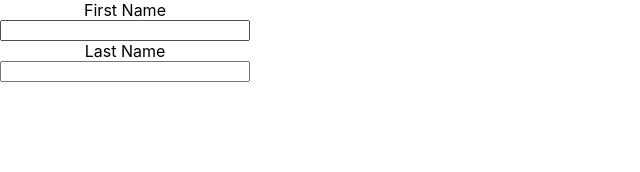
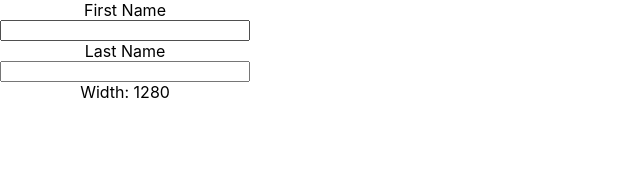
Before and after one commit to napatwongchr/codecamp-intro-to-hooks, a React (Create React App) app: page / in a window 1280 px wide. Shown: the top 172 px of the page, without its empty margins (0-640 px from the left). Built offline with nearby package versions, Linux system fonts and the light colour scheme; the HTML template or start-up script is replaced by a standard one.

Commit message:
add form hooks

```diff
--- a/src/components/FormHook.js
+++ b/src/components/FormHook.js
@@ -1,9 +1,11 @@
-import React, { useState } from "react";
+import React, { useState, useEffect } from "react";
 import "./Form.css";
 
 function FormHooks() {
   const firstname = useFormInput("");
   const lastname = useFormInput("");
+  const width = useResizeWindow();
+  useDocumentTitle(firstname.value, lastname.value);
 
   return (
     <div className="form-container">
@@ -23,8 +25,29 @@ function FormHooks() {
         value={lastname.value}
         onChange={lastname.handleValueChange}
       />
+      <span>Width: {width}</span>
     </div>
   );
+}
+
+function useDocumentTitle(firstname = "", lastname = "") {
+  useEffect(() => {
+    document.title = `${firstname} ${lastname}`;
+  });
+}
+
+function useResizeWindow() {
+  const [width, setWidth] = useState(window.innerWidth);
+
+  useEffect(() => {
+    const handleResize = () => setWidth(window.innerWidth);
+    window.addEventListener("resize", handleResize);
+    return () => {
+      window.removeEventListener("resize", handleResize);
+    };
+  });
+
+  return width;
 }
 
 function useFormInput(initialName) {
```
